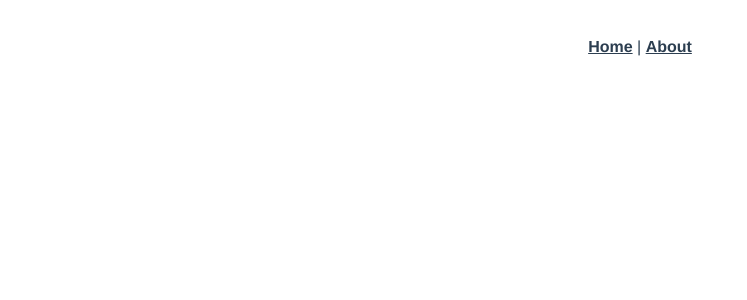
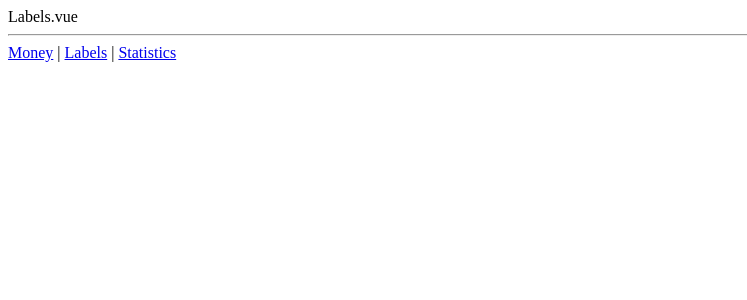
Before and after one commit to RickyLei7/easyMoney, a Vue app: page /#/labels in a window 1280 px wide. Shown: the top 300 px of the page, without its empty margins (0-747 px from the left). Built offline with nearby package versions, Linux system fonts and the light colour scheme.

Commit message:
Create 3 router-link

```diff
--- a/src/App.vue
+++ b/src/App.vue
@@ -1,14 +1,20 @@
 <template>
-  <div id="app">
-    <div id="nav">
-      <router-link to="/">Home</router-link> |
-      <router-link to="/about">About</router-link>
+  <div>
+    <router-view/>
+    <hr>
+    <div>
+      <router-link to="/money">Money</router-link>
+      |
+      <router-link to="/labels">Labels</router-link>
+      |
+      <router-link to="/statistics">Statistics</router-link>
     </div>
-    <router-view/>
   </div>
 </template>
 
+
 <style lang="scss">
+
   #app {
     font-family: Avenir, Helvetica, Arial, sans-serif;
     -webkit-font-smoothing: antialiased;
@@ -16,14 +22,11 @@
     text-align: center;
     color: #2c3e50;
   }
-
   #nav {
     padding: 30px;
-
     a {
       font-weight: bold;
       color: #2c3e50;
-
       &.router-link-exact-active {
         color: #42b983;
       }
--- a/src/router/index.ts
+++ b/src/router/index.ts
@@ -1,27 +1,35 @@
-import Vue from 'vue'
-import VueRouter, { RouteConfig } from 'vue-router'
-import Home from '../views/Home.vue'
+import Vue from 'vue';
+import VueRouter, {RouteConfig} from 'vue-router';
+import Home from '../views/Home.vue';
+import Money from '@/views/Money.vue';
+import Labels from '@/views/Labels.vue';
+import Statistics from '@/views/Statistics.vue';
 
-Vue.use(VueRouter)
+Vue.use(VueRouter);
 
-  const routes: Array<RouteConfig> = [
+const routes = [
   {
     path: '/',
-    name: 'Home',
-    component: Home
+    redirect: '/money'
   },
   {
-    path: '/about',
-    name: 'About',
-    // route level code-splitting
-    // this generates a separate chunk (about.[hash].js) for this route
-    // which is lazy-loaded when the route is visited.
-    component: () => import(/* webpackChunkName: "about" */ '../views/About.vue')
+    path:'/money',
+    component: Money
+  },
+  {
+    path: '/labels',
+    component: Labels
+  },
+  {
+    path: '/statistics',
+    component: Statistics
   }
-]
+];
+
+
 
 const router = new VueRouter({
   routes
-})
+});
 
-export default router
+export default router;
--- /dev/null
+++ b/src/views/Labels.vue
@@ -0,0 +1,17 @@
+<template>
+  <div>Labels.vue</div>
+</template>
+
+<script lang="ts">
+  import Vue from 'vue';
+  import {Component} from 'vue-property-decorator';
+
+  @Component
+  export default class Labels extends Vue {
+
+  }
+</script>
+
+<style lang="scss" scoped>
+
+</style>
--- /dev/null
+++ b/src/views/Money.vue
@@ -0,0 +1,17 @@
+<template>
+  <div>Money.vue</div>
+</template>
+
+<script lang="ts">
+  import Vue from 'vue';
+  import {Component} from 'vue-property-decorator';
+
+  @Component
+  export default class Money extends Vue {
+
+  }
+</script>
+
+<style lang="scss" scoped>
+
+</style>
--- /dev/null
+++ b/src/views/Statistics.vue
@@ -0,0 +1,17 @@
+<template>
+  <div>Statistics.vue</div>
+</template>
+
+<script lang="ts">
+  import Vue from 'vue';
+  import {Component} from 'vue-property-decorator';
+
+  @Component
+  export default class Statistics extends Vue {
+
+  }
+</script>
+
+<style lang="scss" scoped>
+
+</style>
```
Lines whose indentation alone changed are shown as unchanged.
